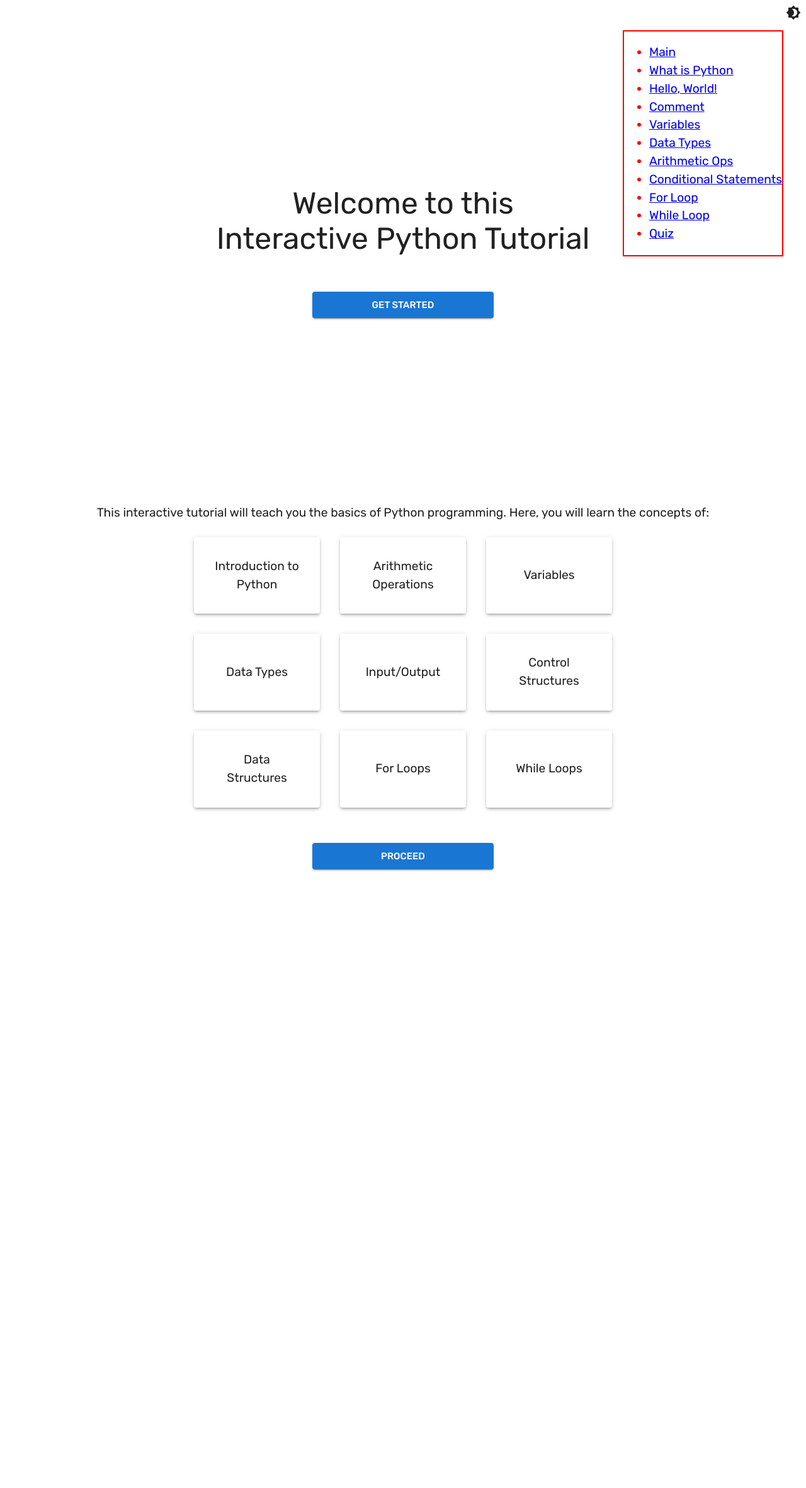
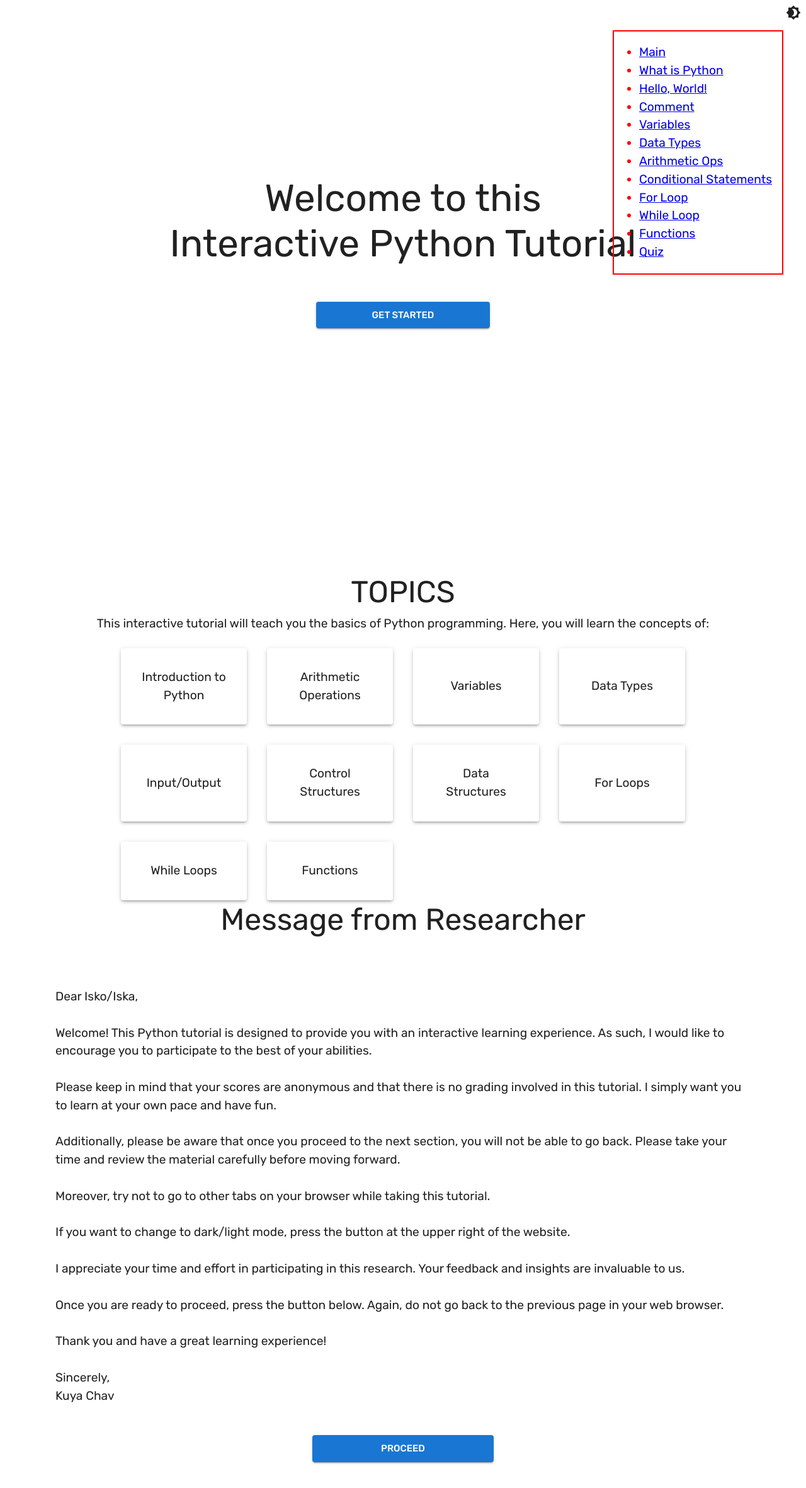
Before and after one commit to chaviotics/python-thesis-control, a React (Vite) app in the folder client/: page / in a window 1280 px wide. Shown: the top 2362 px of the page at 63% size. Before the commit the page ends 1480 px from the top, so only its background shows below. Built offline with nearby package versions, Linux system fonts and the light colour scheme.

Commit message:
Finalized home page

```diff
--- a/client/src/App.jsx
+++ b/client/src/App.jsx
@@ -21,9 +21,19 @@ import ArithmeticOps from './pages/ArithmeticOps/ArithmeticOps';
 import ConditionalStatements from './pages/ConditionalStatements/ConditionalStatements';
 import ForLoop from './pages/ForLoop/ForLoop';
 import WhileLoop from './pages/WhileLoop/WhileLoop';
+import Functions from './pages/Functions/Functions';
 
 function NavBar() {
   return (
+    <Box
+      sx={{
+        border: '2px red solid',
+        position: 'fixed',
+        top: '48px',
+        right: '36px',
+        pr: '1rem',
+      }}
+    >
       <nav style={{ color: 'red' }}>
         <ul>
           <li>
@@ -57,10 +67,14 @@ function NavBar() {
             <Link to="/whileloop">While Loop</Link>
           </li>
           <li>
+            <Link to="/functions">Functions</Link>
+          </li>
+          <li>
             <Link to="/quiz">Quiz</Link>
           </li>
         </ul>
       </nav>
+    </Box>
   );
 }
 
@@ -89,16 +103,7 @@ function App() {
         <CssBaseline />
 
         {/* NavBar is for dev purposes */}
-        <Box
-          sx={{
-            border: '2px red solid',
-            position: 'absolute',
-            top: '48px',
-            right: '36px',
-          }}
-        >
         <NavBar />
-        </Box>
 
         {/* Toggle Light/Dark Mode */}
         <IconButton
@@ -121,6 +126,7 @@ function App() {
           <Route path="/conditionals" element={<ConditionalStatements />} />
           <Route path="/forloop" element={<ForLoop />} />
           <Route path="/whileloop" element={<WhileLoop />} />
+          <Route path="/functions" element={<Functions />} />
           <Route path="/quiz" element={<Quiz />} />
         </Routes>
       </ThemeProvider>
--- /dev/null
+++ b/client/src/pages/Functions/Functions.jsx
@@ -0,0 +1,7 @@
+import React from 'react';
+
+function Functions() {
+  return <div>Functions</div>;
+}
+
+export default Functions;
--- a/client/src/pages/HomePage/HomePage.jsx
+++ b/client/src/pages/HomePage/HomePage.jsx
@@ -1,6 +1,27 @@
 import React, { useRef } from 'react';
+import { Container, Button } from '@mui/material';
+import { Link } from 'react-router-dom';
 import Intro from './Intro';
 import TopicOutline from './TopicOutline';
+import Message from './Message';
+
+function Proceed() {
+  const handleProceed = () => {
+    window.scrollTo(0, 0);
+  };
+  return (
+    <Button
+      component={Link}
+      sx={{ alignSelf: 'center', width: '25%', mt: '3rem', mb: '7rem' }}
+      size="large"
+      variant="contained"
+      to="/intro/whatispython"
+      onClick={handleProceed}
+    >
+      Proceed
+    </Button>
+  );
+}
 
 function HomePage() {
   const scrollRef = useRef(null);
@@ -10,10 +31,12 @@ function HomePage() {
   };
 
   return (
-    <>
+    <Container sx={{ display: 'flex', flexDirection: 'column' }}>
       <Intro onButtonClick={handleButtonClick} />
       <TopicOutline ref={scrollRef} />
-    </>
+      <Message />
+      <Proceed />
+    </Container>
   );
 }
 
--- a/client/src/pages/HomePage/Intro.jsx
+++ b/client/src/pages/HomePage/Intro.jsx
@@ -12,7 +12,11 @@ function Intro(props) {
         justifyContent: 'center',
       }}
     >
-      <Typography variant="h3" sx={{ textAlign: 'center', mb: 7 }}>
+      <Typography
+        variant="h2"
+        sx={{ textAlign: 'center', mb: 7 }}
+        fontWeight="regular"
+      >
         Welcome to this <br />
         Interactive Python Tutorial
       </Typography>
--- /dev/null
+++ b/client/src/pages/HomePage/Message.jsx
@@ -0,0 +1,59 @@
+import React from 'react';
+import { Container, Typography } from '@mui/material';
+
+function Message() {
+  return (
+    <Container>
+      <Typography
+        sx={{ textAlign: 'center', pt: '2rem', mb: '5rem' }}
+        variant="h3"
+      >
+        Message from Researcher
+      </Typography>
+      <Typography variant="body1">
+        Dear Isko/Iska,
+        <br />
+        <br />
+        Welcome! This Python tutorial is designed to provide you with an
+        interactive learning experience. As such, I would like to encourage you
+        to participate to the best of your abilities.
+        <br />
+        <br />
+        Please keep in mind that your scores are anonymous and that there is no
+        grading involved in this tutorial. I simply want you to learn at your
+        own pace and have fun.
+        <br />
+        <br />
+        Additionally, please be aware that once you proceed to the next section,
+        you will not be able to go back. Please take your time and review the
+        material carefully before moving forward.
+        <br />
+        <br />
+        Moreover, try not to go to other tabs on your browser while taking this
+        tutorial.
+        <br />
+        <br />
+        If you want to change to dark/light mode, press the button at the upper
+        right of the website.
+        <br />
+        <br />
+        I appreciate your time and effort in participating in this research.
+        Your feedback and insights are invaluable to us.
+        <br />
+        <br />
+        Once you are ready to proceed, press the button below. Again, do not go
+        back to the previous page in your web browser.
+        <br />
+        <br />
+        Thank you and have a great learning experience!
+        <br />
+        <br />
+        Sincerely,
+        <br />
+        Kuya Chav
+      </Typography>
+    </Container>
+  );
+}
+
+export default Message;
--- a/client/src/pages/HomePage/TopicOutline.jsx
+++ b/client/src/pages/HomePage/TopicOutline.jsx
@@ -1,6 +1,5 @@
 import React, { forwardRef } from 'react';
-import { Button, Container, Typography, Box, Paper } from '@mui/material';
-import { Link } from 'react-router-dom';
+import { Container, Typography, Box, Paper } from '@mui/material';
 
 const topics = [
   { id: 1, title: 'Introduction to Python' },
@@ -12,32 +11,23 @@ const topics = [
   { id: 7, title: 'Data Structures' },
   { id: 8, title: 'For Loops' },
   { id: 9, title: 'While Loops' },
+  { id: 10, title: 'Functions' },
 ];
-
-function Proceed() {
-  const handleProceed = () => {
-    window.scrollTo(0, 0);
-  };
-  return (
-    <Button
-      component={Link}
-      sx={{ alignSelf: 'center', width: '25%' }}
-      size="large"
-      variant="contained"
-      to="/intro/whatispython"
-      onClick={handleProceed}
-    >
-      Proceed
-    </Button>
-  );
-}
 
 function TopicOutline(props, ref) {
   return (
     <Container
-      sx={{ display: 'flex', flexDirection: 'column', height: '85vh' }}
+      sx={{
+        display: 'flex',
+        flexDirection: 'column',
+        pt: '7rem',
+        height: '75vh',
+      }}
       ref={ref}
     >
+      <Typography sx={{ textAlign: 'center', mb: 1 }} variant="h3">
+        TOPICS
+      </Typography>
       <Typography sx={{ textAlign: 'center', mb: 3 }}>
         This interactive tutorial will teach you the basics of Python
         programming. Here, you will learn the concepts of:
@@ -48,7 +38,7 @@ function TopicOutline(props, ref) {
         sx={{
           alignSelf: 'center',
           display: 'grid',
-          gridTemplateColumns: 'repeat(3, 200px)',
+          gridTemplateColumns: 'repeat(4, 200px)',
           gap: '32px',
           mb: 7,
         }}
@@ -61,6 +51,10 @@ function TopicOutline(props, ref) {
               justifyContent: 'center',
               textAlign: 'center',
               p: 4,
+              transition: 'all 0.2s',
+              '&:hover': {
+                transform: 'scale(1.1)',
+              },
             }}
             elevation={3}
             key={topic.id}
@@ -69,7 +63,6 @@ function TopicOutline(props, ref) {
           </Paper>
         ))}
       </Box>
-      <Proceed />
     </Container>
   );
 }
--- a/client/src/pages/Introduction/HelloWorld.jsx
+++ b/client/src/pages/Introduction/HelloWorld.jsx
@@ -127,7 +127,9 @@ function Proceed() {
         }}
       >
         Note: You cannot go back to the previous page once you proceed to the
-        next.
+        next. <br />
+        Please take your time and review the material carefully before moving
+        forward.
       </Typography>
     </Box>
   );
--- a/client/src/pages/Introduction/WhatIsPython.jsx
+++ b/client/src/pages/Introduction/WhatIsPython.jsx
@@ -230,7 +230,9 @@ function Proceed() {
         }}
       >
         Note: You cannot go back to the previous page once you proceed to the
-        next.
+        next. <br />
+        Please take your time and review the material carefully before moving
+        forward.
       </Typography>
     </Box>
   );
```
Lines whose indentation alone changed are shown as unchanged.
